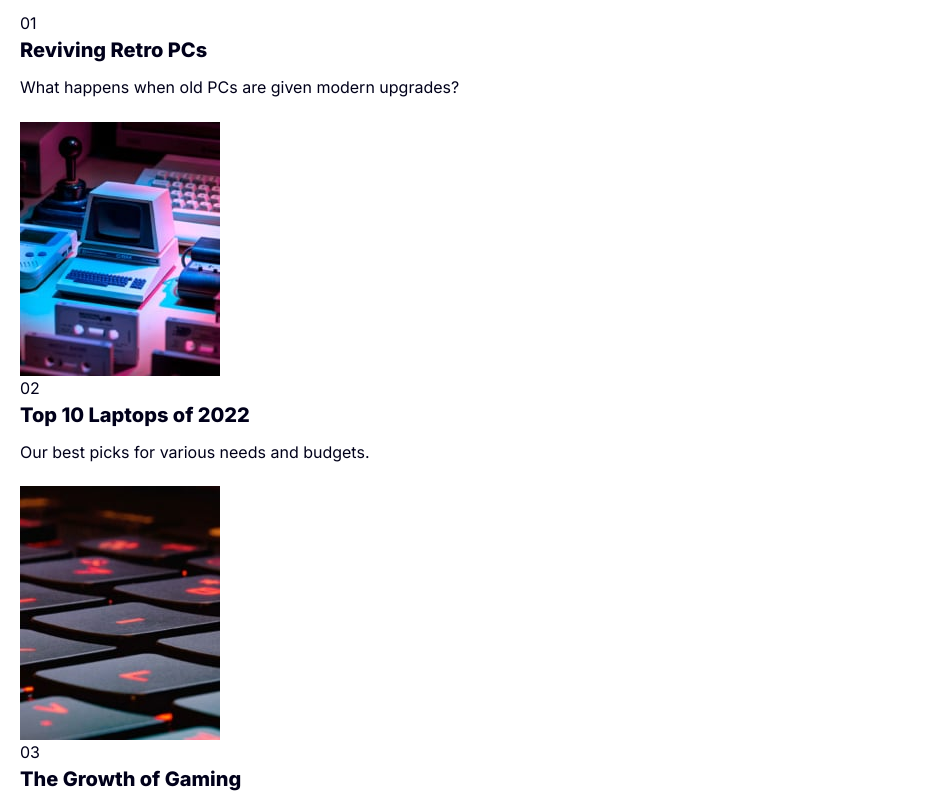
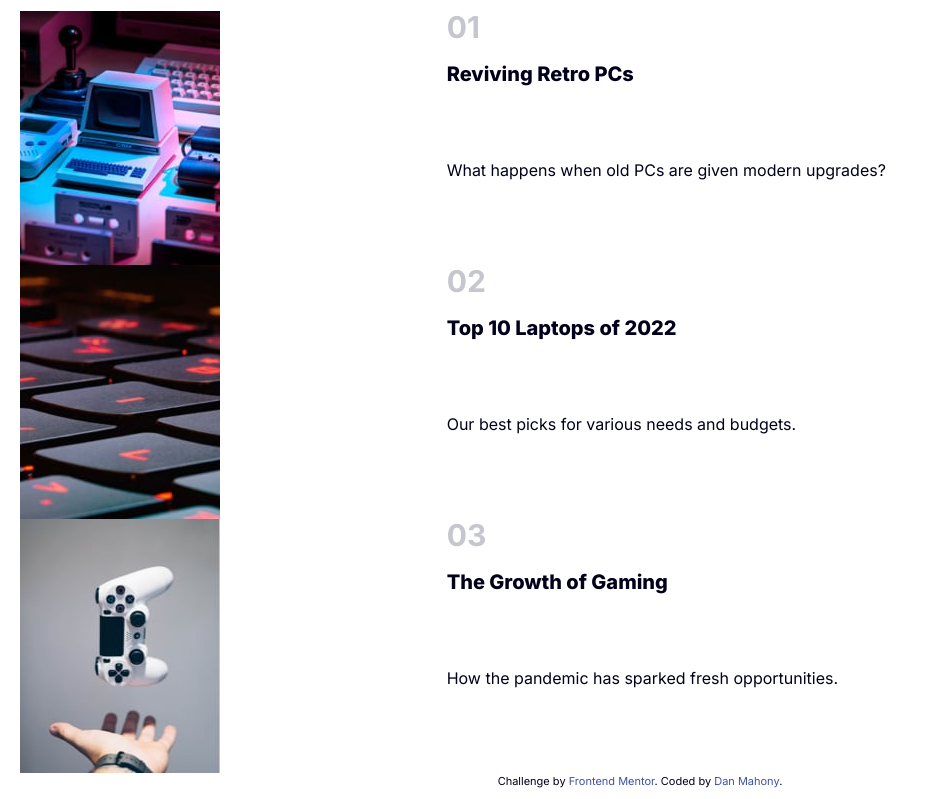
Before and after one commit to djmahony/frontend-mentor--news-homepage, a website: page index.html in a window 1280 px wide. Shown: the part 1300-2099 px from the top of the page, without its empty margins (0-928 px from the left). Drawn offline with Linux system fonts and the light colour scheme.

Commit message:
styled top articles

```diff
--- /dev/null
+++ b/assets/src/scss/components/_top_articles.scss
@@ -0,0 +1,31 @@
+.top-article {
+    &__container {
+        display:grid;
+        grid-template-columns: 1fr 2fr;
+        grid-template-rows: auto auto;
+        grid-template-areas: "image title"
+            "image content";
+        grid-column-gap: 2rem;
+    }
+
+    &__header {
+        grid-area: title;
+
+    }
+
+    &__number {
+        font-size: 3rem;
+        line-height: 1.1;
+        font-weight: 700;
+        color: $c-grayish-blue;
+        margin-bottom: 1.5rem;
+    }
+
+    &__content {
+        grid-area: content;
+    }
+
+    &__image {
+        grid-area: image;
+    }
+}
--- a/assets/src/scss/style.scss
+++ b/assets/src/scss/style.scss
@@ -8,6 +8,7 @@
 @import 'components/buttons';
 @import 'components/hero';
 @import 'components/new_articles';
+@import 'components/top_articles';
 
 @import 'layout/general';
 @import 'layout/footer';
--- a/index.html
+++ b/index.html
@@ -123,6 +123,7 @@
     <section class="top-articles">
         <article class="top-article">
             <a class="top-article__link" href="#">
+                <div class="top-article__container">
                     <header class="top-article__header">
                         <div class="top-article__number">01</div>
                         <h3>Reviving Retro PCs</h3>
@@ -133,10 +134,12 @@
                     <section class="top-article__image">
                         <img src="./assets/images/image-retro-pcs.jpg" alt="Retro PCs Thumbnail">
                     </section>
+                </div>
             </a>
         </article>
         <article class="top-article">
             <a class="top-article__link" href="#">
+                <div class="top-article__container">
                     <header class="top-article__header">
                         <div class="top-article__number">02</div>
                         <h3>Top 10 Laptops of 2022</h3>
@@ -147,10 +150,12 @@
                     <section class="top-article__image">
                         <img src="./assets/images/image-top-laptops.jpg" alt="Top Laptops Thumbnail">
                     </section>
+                </div>
             </a>
         </article>
         <article class="top-article">
             <a class="top-article__link" href="#">
+                <div class="top-article__container">
                     <header class="top-article__header">
                         <div class="top-article__number">03</div>
                         <h3>The Growth of Gaming</h3>
@@ -161,6 +166,7 @@
                     <section class="top-article__image">
                         <img src="./assets/images/image-gaming-growth.jpg" alt="Gaming Growth Thumbnail">
                     </section>
+                </div>
             </a>
         </article>
     </section>
```
Also changed, not shown: assets/css/style.css. Lines whose indentation alone changed are shown as unchanged.
